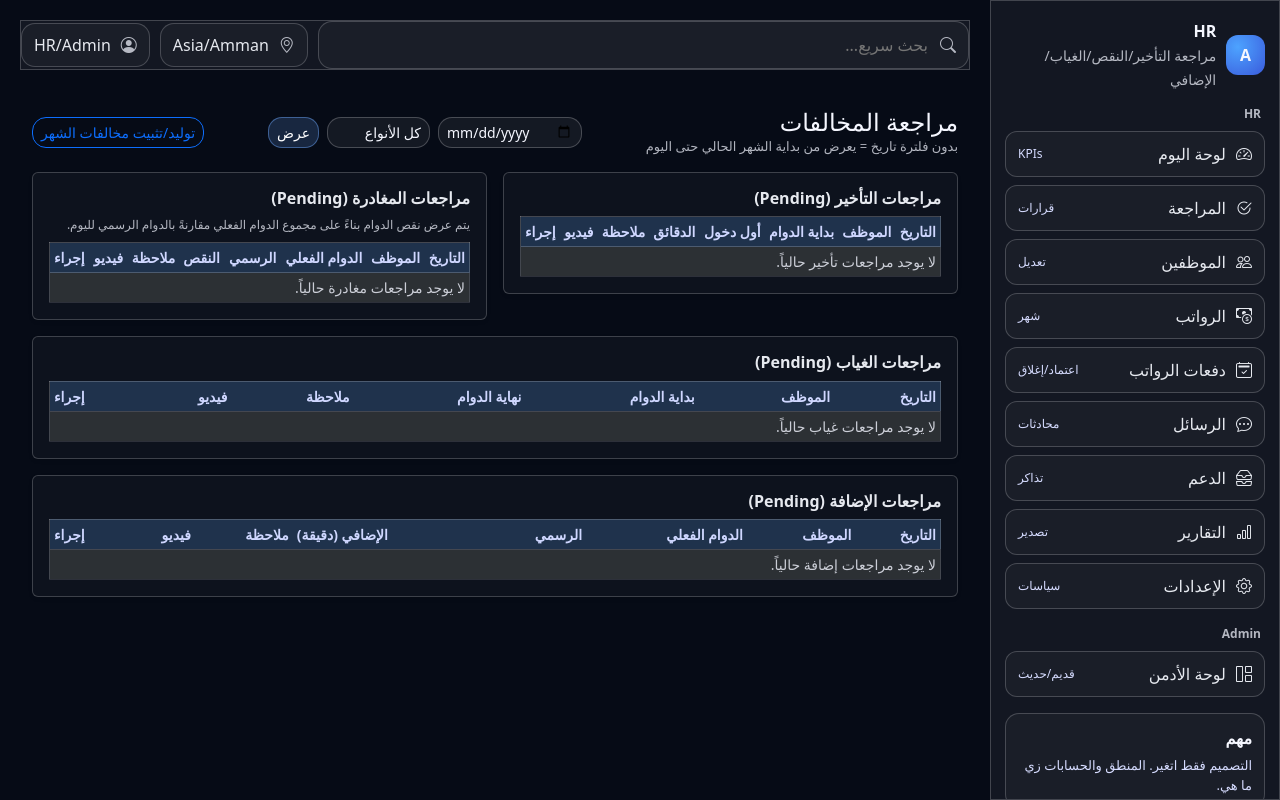
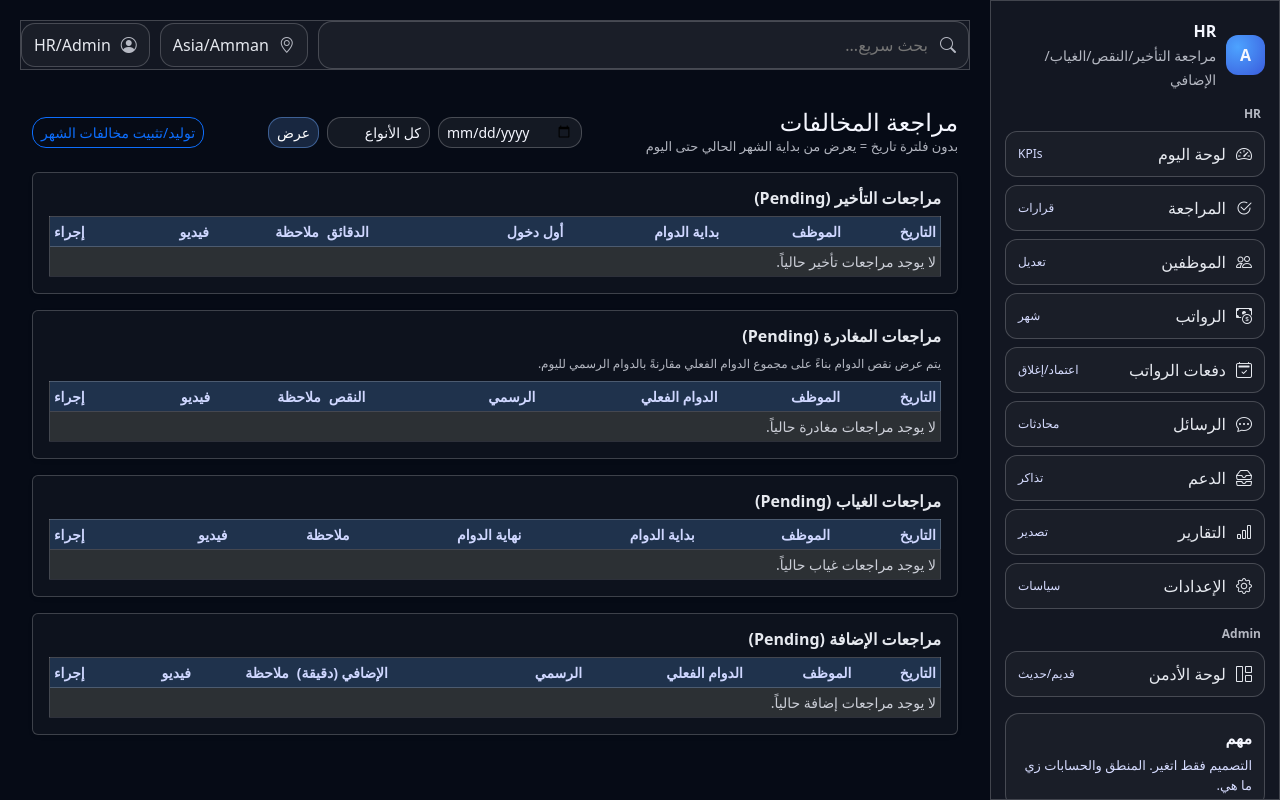
Before and after one commit to compamyin/attendance_app, a FastAPI app: template templates/hr_review.html in a window 1280 px wide. Run offline with FastAPI, Linux system fonts and the light colour scheme; the template is opened without the code that fills it, so the values that code supplies are empty.

Commit message:
Update hr_review.html

```diff
--- a/templates/hr_review.html
+++ b/templates/hr_review.html
@@ -35,7 +35,7 @@
 
   <div class="row g-3">
     <!-- LATE -->
-    <div class="col-12 col-lg-6">
+    <div class="col-12">
       <div class="card shadow-sm">
         <div class="card-body">
           <h6 class="fw-bold mb-2">مراجعات التأخير (Pending)</h6>
@@ -112,7 +112,7 @@
     </div>
 
     <!-- EARLY LEAVE -->
-    <div class="col-12 col-lg-6">
+    <div class="col-12">
       <div class="card shadow-sm">
         <div class="card-body">
           <h6 class="fw-bold mb-2">مراجعات المغادرة (Pending)</h6>
```
